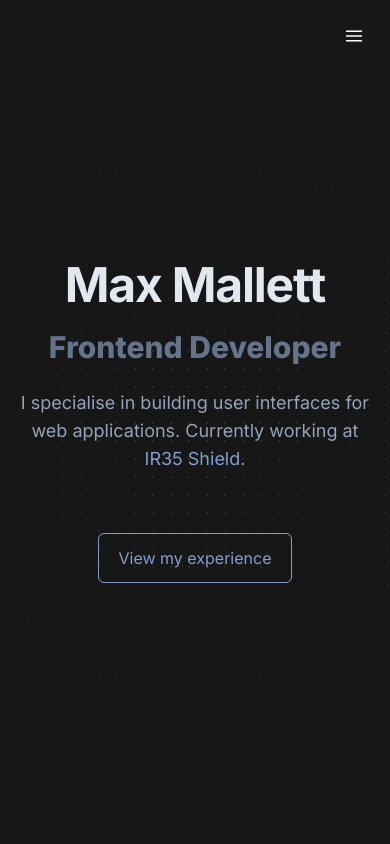
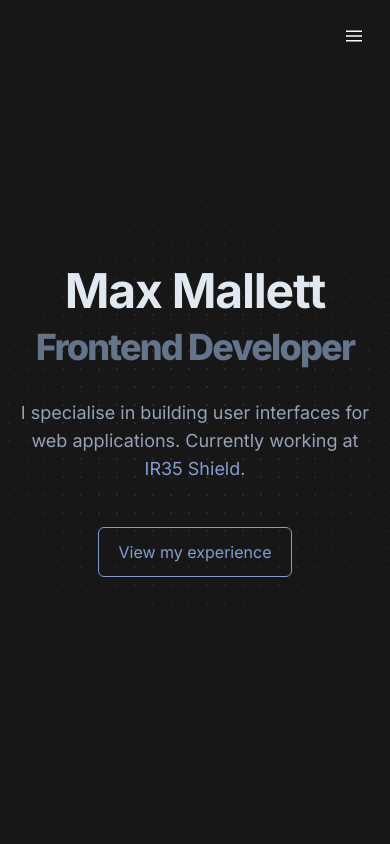
Before and after one commit to maxdmallett/next-js-portfolio-max-mallett, a Next.js app: page / in a window 390 px wide. Shown: the top 844 px of the page. Built offline with nearby package versions, Linux system fonts and the light colour scheme.

Commit message:
Hero mobile whitespace

```diff
--- a/app/components/home/hero.tsx
+++ b/app/components/home/hero.tsx
@@ -7,15 +7,15 @@ const Hero = () => {
     return (
         <header id="hero" className='text-center h-screen flex flex-col justify-center'>
 
-            <h1 className="text-5xl sm:text-7xl font-bold tracking-tight text-slate-200 mb-5">
+            <h1 className="text-5xl sm:text-7xl font-bold tracking-tight text-slate-200 mb-3 sm:mb-5">
                 Max Mallett
             </h1>
 
-            <h2 className='text-3xl sm:text-6xl font-extrabold text-slate-500 mb-6'>
+            <h2 className='text-4xl sm:text-6xl tracking-tighter sm:tracking-tight font-extrabold text-slate-500 mb-8 sm:mb-6'>
                 Frontend Developer
             </h2>
 
-            <p className='mb-12 text-lg pb-3 max-w-xl mx-auto'>
+            <p className='text-lg pb-3 max-w-xl mx-auto mb-8 sm:mb-12'>
                 I specialise in building user interfaces for web applications. Currently working at <a href='https://www.ir35shield.co.uk/' className='text-primary-500 hover:underline whitespace-nowrap'>IR35 Shield</a>.
             </p>
 
```
